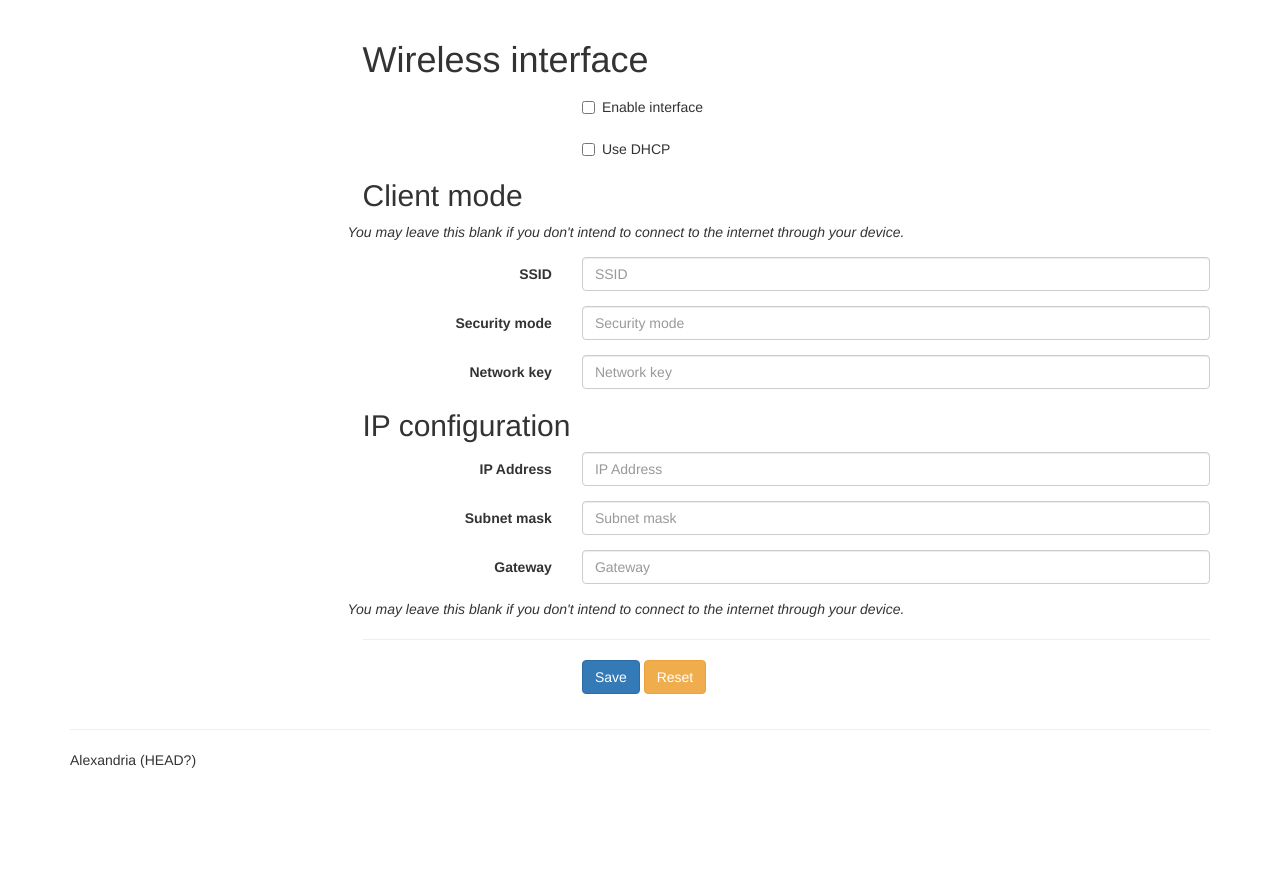
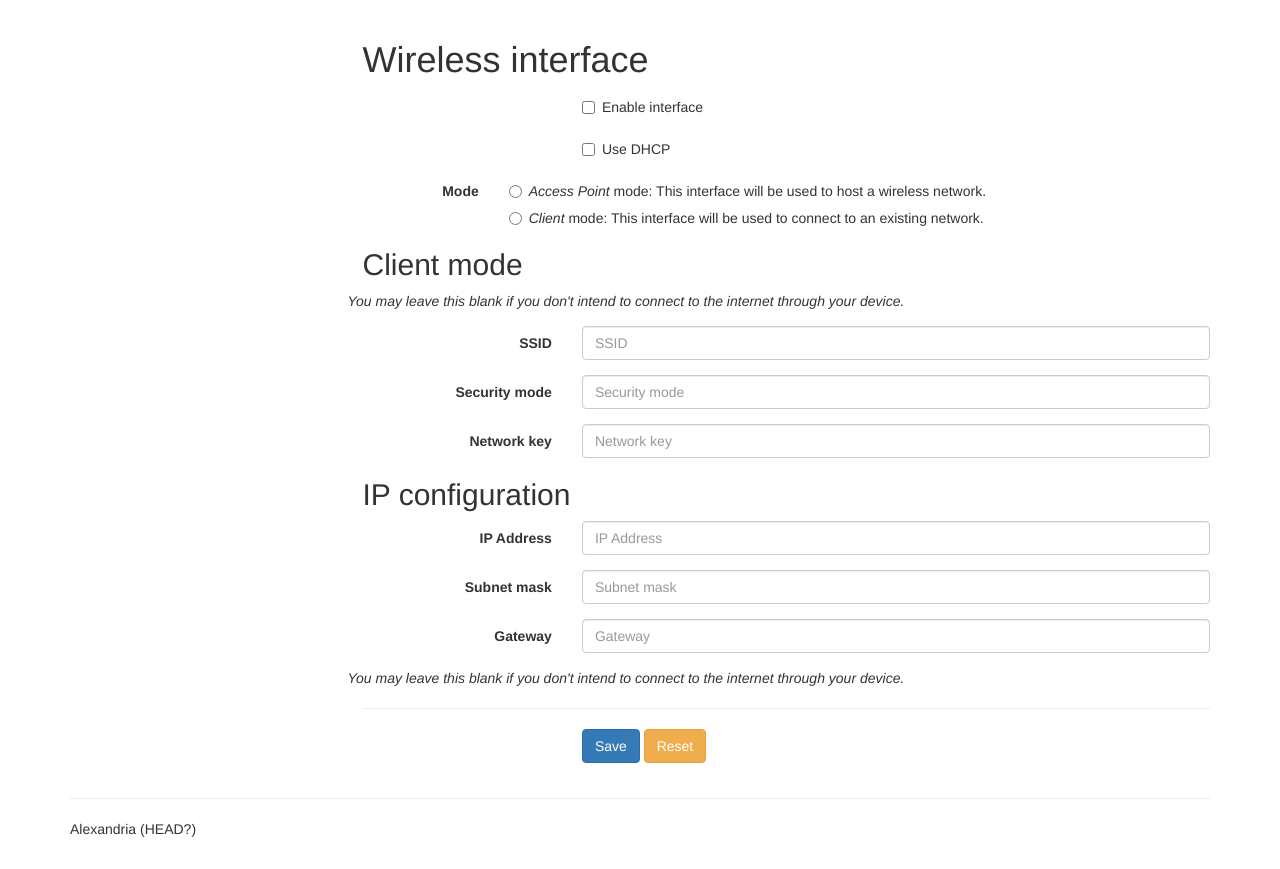
Before and after one commit to LibraryBox-Dev/alexandria, a Flask app: template LibServer/templates/config/cfg_interface_wireless.html in a window 1280 px wide. Shown: the part 102-971 px from the top of the page. Before the commit the page ends 870 px from the top, so only its background shows below. Run offline with Flask 2, Linux system fonts and the light colour scheme; the template is opened without the code that fills it, so the values that code supplies are empty; parts of the project's set-up code (start-up, migrations or seed data) failed here and were passed over; some libraries are stand-ins or nearby versions.

Commit message:
cfg_interface_wireless: Add the radio group for interface mode.
Might be helpful, but idk \shrug/	It's only part of the docs after all.

```diff
--- a/LibServer/templates/config/cfg_interface_wireless.html
+++ b/LibServer/templates/config/cfg_interface_wireless.html
@@ -3,6 +3,25 @@
 <h1>Wireless interface</h1>
 {{field('enable', "Enable interface", 'checkbox')}}
 {{field('dhcp', "Use DHCP", 'checkbox')}}
+
+  <div class="form-group">
+    <label for="iface_mode" class="col-sm-2 control-label">Mode</label>
+    <div class="col-sm-10">
+        <div class="radio">
+            <label>
+                <input type="radio" name="mode" id="mode_ap" value="ap" {% if 'mode' in values and values['mode']=='ap'%}checked{%endif%}  />
+                <em>Access Point</em> mode: This interface will be used to host a wireless network.</em>
+            </label>
+        </div>
+        <div class="radio">
+            <label>
+                <input type="radio" name="mode" id="mode_client" value="client" {% if 'mode' in values and values['mode']=='client' %}checked{%endif%}  />
+                <em>Client</em> mode: This interface will be used to connect to an existing network.</em>
+            </label>
+        </div>
+    </div>
+  </div>
+
 
 <h2>Client mode</h2>
 <div class="form-group"><em>You may leave this blank if you don't intend to connect to the internet through your device.</em></div>
```
